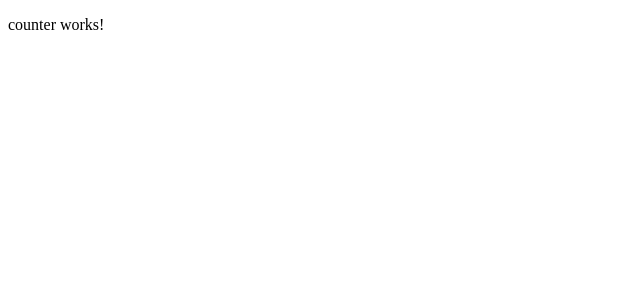
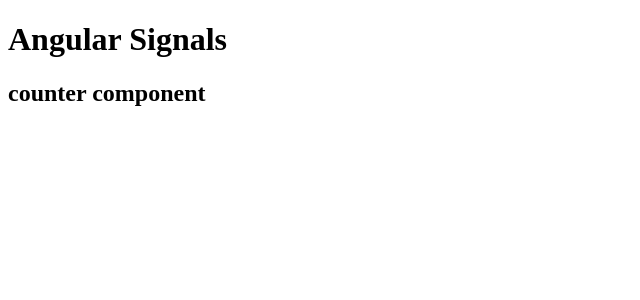
Before and after one commit to kasaharu-labs/try-ng-signals, an Angular app: page / in a window 1280 px wide. Shown: the top 300 px of the page, without its empty margins (0-640 px from the left). Built offline with nearby package versions, Linux system fonts and the light colour scheme.

Commit message:
feat: heading を追加

```diff
--- a/src/app/app.component.html
+++ b/src/app/app.component.html
@@ -1,2 +1,3 @@
+<h1>Angular Signals</h1>
 <app-counter></app-counter>
 <router-outlet></router-outlet>
--- a/src/app/features/counter/counter.component.html
+++ b/src/app/features/counter/counter.component.html
@@ -1 +1 @@
-<p>counter works!</p>
+<h2>counter component</h2>
--- a/src/app/features/counter/counter.component.ts
+++ b/src/app/features/counter/counter.component.ts
@@ -3,8 +3,6 @@
 @Component({
   selector: 'app-counter',
   templateUrl: './counter.component.html',
-  styleUrls: ['./counter.component.scss']
+  styleUrls: ['./counter.component.scss'],
 })
-export class CounterComponent {
-
-}
+export class CounterComponent {}
```
